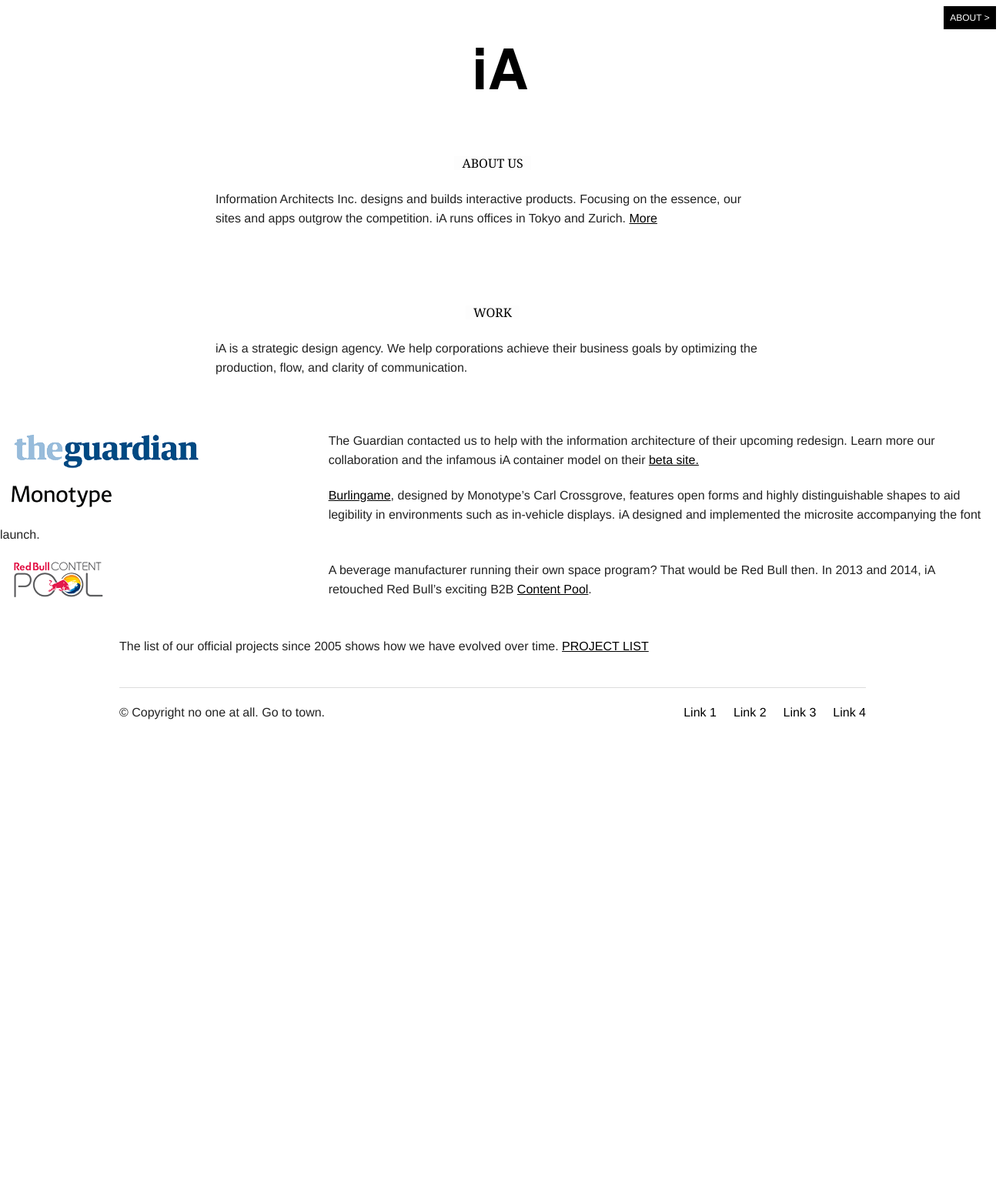
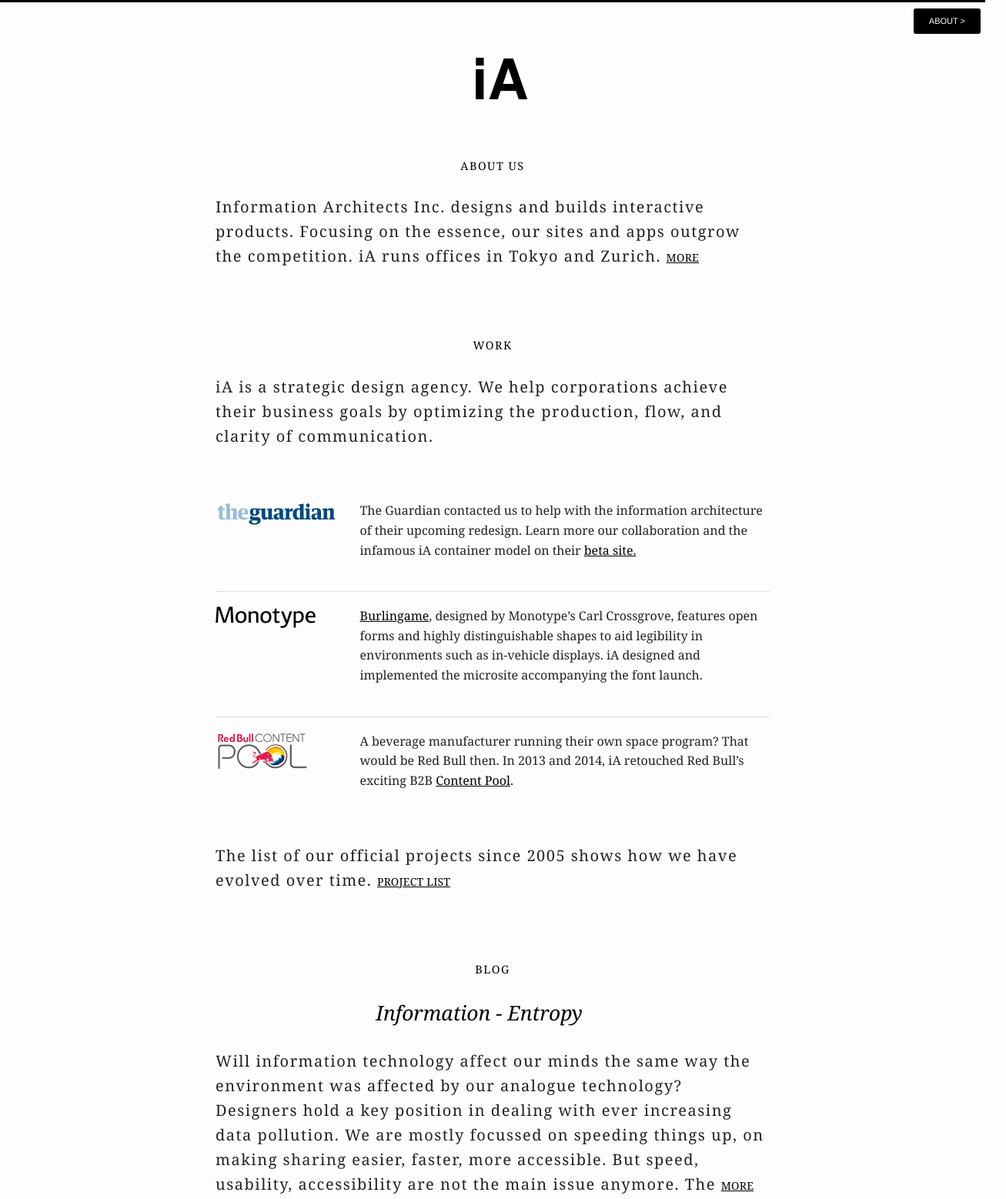
Before and after one commit to matt-ralston/ia_site, a plain HTML site: page index.html in a window 1280 px wide. Shown: the top 1558 px of the page at 77% size, 1307 px wide, since content can reach past the window. Before the commit the page ends 959 px from the top, so only its background shows below. Drawn offline with Linux system fonts and the light colour scheme.

Commit message:
Updates to index.html

```diff
--- a/css/custom.css
+++ b/css/custom.css
@@ -1,36 +1,23 @@
 /* Custom CSS */
+body {
+  background-color: #fdfdfd;
+  font-family: 'iABCRegularSC', Georgia, serif;
+  border-top: solid black;
+}
 
-/*body {
-  text-align: center;
-  width: 100%;
-  margin: 0 0 0 0;
+a {
+  color: black;
 }
-*/
-
-.nav-bar right {
-  -webkit-border-radius: 3px;
-  -moz-border-radius: 3px;
-  border-radius: 3px;
-  position: absolute;
+a:hover {
+  color: crimson;
+  text-decoration: underline;
 }
 
 .button {
-  padding: 8px;
-  top: 8px;
+  margin: 8px;
   background-color: black;
-  font-size: 0.75rem;
+  font-size: 1em;
 }
-
-.nav-bar a:hover {
-    -webkit-border-radius: 3px;
-    -moz-border-radius: 3px;
-    border-radius: 3px;
-    background-color: #333;
-}
-    .nav-bar a:hover .tooltip {
-      display: block;
- }
-
 
 #logo {
 	color: #000;
@@ -39,13 +26,22 @@
 	font-weight: bold;
 	text-decoration: none;
 	line-height: 1em;
+  padding-top: 60px;
+}
+
+.featured {
+  font-family: 'iABCRegularSC', Georgia, serif;
+  font-size: 1.25em;
+  font-weight: lighter;
+  letter-spacing: 1.5px;
 }
 
 .section_separator {
   font-family: 'iABCRegularSC', Georgia, serif;
   position: relative;
-  margin: 5em 0 1.52381em 0;
-  font-size: 1em;
+  margin: 5em 0 2em;
+  font-size: 0.9em;
+  letter-spacing: 1.5px;
   line-height: 1.14286em;
   text-align: center;
 }
@@ -56,28 +52,43 @@
     padding: 0 10px;
     z-index: 1;
     background-color: #fdfdfd;
-    text-decoration: none;
+    text-decoration: !important;
 }
 .section_separator a:hover {
     text-decoration: underline;
     color: crimson; }
 
+#contact {
+  font-style: italic;
+}
+
+p a {
+  text-decoration: underline !important;
+}
+
 .more_link {
 	text-decoration: underline;
-}
-.more_link:hover {
-	color:crimson;
+  font-size: 0.7em;
+  font-weight: 500;
+  font-family: 'iABCRegularSC', Georgia, serif;
+  letter-spacing: 0.25px;
+  line-height: 0.25em;
 }
 
-a {
-	color: black;
+#blog_link {
+  font-style: italic;
+  font-size: 1.65em;
+  font-family: 'iABCRegularSC', Georgia, serif;
+  margin-bottom: 1em;
 }
+
 
 #works-wrapper {
   margin-top: 3.04762em;
   margin-bottom: 3.04762em;
+  font-family: 'iABCRegularSC', Georgia, serif;
 }
 
-#square {
-  background-color: red;
+ul {
+  list-style-type: none;
 }
--- a/index.html
+++ b/index.html
@@ -1,5 +1,5 @@
 <!doctype html>
-<html class="no-js" lang="en">
+<html  lang="en">
   <head>
     <meta charset="utf-8" />
     <meta name="viewport" content="width=device-width, initial-scale=1.0" />
@@ -9,121 +9,194 @@
     <link rel="shortcut icon" type="image/ico" href="img/favicon.ico"/>
     <script src="js/vendor/modernizr.js"></script>
   </head>
+  <body>
 
-  <body>
+  <!-- Navigation -->
+    <div class="contain-to-grid">
+      <nav class="nav-bar right">
+        <ul class="button-group">
+          <li><a href= "#" class="tiny button radius">ABOUT &gt;</a></li>
+        </ul>
+      </nav>
+    </div>
+  <!-- End Navigation -->
 
 
     <div class="row">
-      <div class="large-12 large-offset-2 columns">
-        <div class="nav-bar right">
-         <ul class="button-group">
-            <li><a href= "http://ia.net/about/" class="button">ABOUT ></a></li>
-          </ul>
-        </div>
-      </div>
-    </div>
-
-
-
-    <div class="row">
-      <div class="small-1 small-centered columns">
-            <a id ="logo" href="http://ia.net">iA</a>
-      </div>
-    </div>
-
-<!-- This is a test div
-    <div class="row">
-      <div class="small-9 small-centered columns">
-        <div id="square">div</div>
-      </div>
-    </div> -->
-
-
-
-    <div class="row">
-      <div class="small-2 small-centered columns">
-        <h6 class="section_separator"><a href="http://ia.net/about/">ABOUT US</a></h6>
-      </div>
-    </div>
-
-
-    <div class="row">
-      <div class="small-9 small-centered columns">
-        <p>Information Architects Inc. designs and builds interactive products. Focusing on the essence, our sites and apps outgrow the competition. iA runs offices in Tokyo and Zurich. <a class="more_link" href="http://ia.net/about/">More</a></p>
+      <div class="small-1 small-centered columns" id="logo">
+        <a href="#">iA</a>
       </div>
     </div>
 
 
     <div class="row">
       <div class="small-2 small-centered columns">
-        <h6 class="section_separator"><a href="http://ia.net/about/">WORK</a></h6>
+        <h6 class="section_separator">
+          <a href="#">ABOUT US</a>
+        </h6>
+      </div>
+    </div>
+    <div class="row">
+      <div class="small-9 small-centered columns">
+        <p class="featured">Information Architects Inc. designs and builds interactive products. Focusing on the essence, our sites and apps outgrow the competition. iA runs offices in Tokyo and Zurich. <a class="more_link" href="#">MORE</a></p>
       </div>
     </div>
 
 
     <div class="row">
+      <div class="small-2 small-centered columns">
+        <h6 class="section_separator"><a href="#">WORK</a></h6>
+      </div>
+    </div>
+    <div class="row">
       <div class="small-9 small-centered columns">
-        <p>iA is a strategic design agency. We help corporations achieve their business goals by optimizing the production, flow, and clarity of communication.</p>
+        <p class="featured">iA is a strategic design agency. We help corporations achieve their business goals by optimizing the production, flow, and clarity of communication.</p>
+      </div>
+    </div>
+
+<!-- Work Gallery -->
+<section id="works-wrapper">
+<div class="row">
+  <div class="medium-9 medium-centered columns">
+    <!-- nested grid -->
+    <div class="row">
+      <div class="medium-3 columns">
+        <!-- nested text content -->
+        <img alt="The Guardian" src="img/logo-guardian-2.png"/>
+      </div>
+      <div class="medium-9 columns">
+        <!-- nested right image -->
+        <p>The Guardian contacted us to help with the information architecture of their upcoming redesign. Learn more our collaboration and the infamous iA container model on their <a href="#">beta site.</a></p>
+      </div>
+    </div>
+  <hr/>
+  </div>
+</div>
+<div class="row">
+  <div class="medium-9 medium-centered columns">
+    <div class="row">
+      <div class="medium-3 columns">
+        <img alt="Monotype" src="img/monotype.png"/>
+      </div>
+      <div class="medium-9 columns">
+        <p><a href="#">Burlingame</a>, designed by Monotype’s Carl Crossgrove, features open forms and highly distinguishable shapes to aid legibility in environments such as in-vehicle displays. iA designed and implemented the microsite accompanying the font launch.</p>
+      </div>
+    </div>
+  <hr/>
+  </div>
+</div>
+<div class="row">
+  <div class="medium-9 medium-centered columns">
+    <div class="row">
+      <div class="medium-3 columns">
+        <img alt="Redbull" src="img/redbull.png"/>
+      </div>
+      <div class="medium-9 columns">
+        <p>A beverage manufacturer running their own space program? That would be Red Bull then. In 2013 and 2014, iA retouched Red Bull’s exciting B2B <a href="#">Content Pool</a>.</p>
+      </div>
+    </div>
+  </div>
+</div>
+</section>
+<!-- End Work Gallery -->
+
+    <div class="row">
+      <div class="small-9 small-centered columns">
+        <p class="featured">The list of our official projects since 2005 shows how we have evolved over time. <a class="more_link" href="#">PROJECT LIST</a></p>
       </div>
     </div>
 
 
-
-
-
-          <section id="works-wrapper">
-              <div class="large-4 columns">
-                  <img alt="The Guardian" src="img/logo-guardian-2.png"/>
+    <div class="row">
+      <div class="small-2 small-centered columns">
+        <h6 class="section_separator"><a href="#">BLOG</a></h6>
       </div>
-
-              <p>The Guardian contacted us to help with the information architecture of their upcoming redesign. Learn more our collaboration and the infamous iA container model on their <a class="more_link" href="http://next.theguardian.com/blog/container-model-blended-content/">beta site.</a></p>
-
-              <div class="large-4 columns">
-                  <img src="img/monotype.png"/>
     </div>
-
-              <p><a class="more_link" href="http://monotype.com/studio/burlingame/">Burlingame</a>, designed by Monotype’s Carl Crossgrove, features open forms and highly distinguishable shapes to aid legibility in environments such as in-vehicle displays. iA designed and implemented the microsite accompanying the font launch.</p>
-
-              <div class="large-4 columns">
-                  <img src="img/redbull.png"/>
+    <div class="row">
+      <div class="small-4 small-centered columns" id="blog_link">
+        <a href="#">Information - Entropy</a>
       </div>
-
-              <p>A beverage manufacturer running their own space program? That would be Red Bull then. In 2013 and 2014, iA retouched Red Bull’s exciting B2B <a class="more_link" href="http://www.redbullcontentpool.com">Content Pool</a>.</p>
-
-          </section>
-
-
-
-
-
+    </div>
     <div class="row">
-            <div class="large-12 columns">
-              <p>The list of our official projects since 2005 shows how we have evolved over time. <a class="more_link" href="http://ia.net/work/">PROJECT LIST</a></p>
+      <div class="small-9 small-centered columns">
+        <p class="featured">Will information technology affect our minds the same way the environment was affected by our analogue technology? Designers hold a key position in dealing with ever increasing data pollution. We are mostly focussed on speeding things up, on making sharing easier, faster, more accessible. But speed, usability, accessibility are not the main issue anymore. The <a class="more_link" href="#">MORE</a></p>
       </div>
     </div>
 
+    <div class="row">
+      <div class="small-2 small-centered columns">
+        <h6 class="section_separator"><a href="#">CONTACT</a></h6>
+      </div>
+    </div>
+    <div class="row">
+      <div class="small-9 small-centered columns">
+        <p class="featured" id="contact">iA is a strategic design agency with offices in Tokyo and Zurich. For questions regarding our apps, please visit <a href="#">iAWriter.com</a>. If you are interested in our services, please use our <a href="#">contact form</a>. If you are interested in joining iA, check out the <a href="#">job openings</a>.</p>
+      </div>
+    </div>
 
+    <div class="row">
+      <div class="medium-9 medium-centered columns">
+        <div class="row">
+          <div class="small-4 columns">
+            <ul class="left">
+              <li>Chris Lüscher</li>
+              <li>Flüelastrasse 10</li>
+              <li>8048 Zürich</li>
+              <li>Switzerland</li>
+              <li>+41 44 500 29 30</li>
+            </ul>
+          </div>
+          <div class="medium-4 medium-centered columns">
+            <ul>
+              <li>Oliver Reichenstein</li>
+              <li>Route Kamiya-cho Bld 5F</li>
+              <li>5-2 Kamiyama-cho</li>
+              <li>Shibuya-ku Tokyo</li>
+              <li>150-0047 Japan</li>
+            </ul>
+          </div>
+          <div class="medium-4 columns push-right">
+            <p>Find us on <a href="#">Twitter</a>, or meet up at one of our <a href="#">speaking engagements</a>.</p>
+          </div>
+        </div>
+      </div>
+    </div>
 
-
-    <footer class="row">
-      <div class="large-12 columns">
+    <!-- Footer -->
     <hr/>
     <div class="row">
-          <div class="large-4 columns">
-            <p>© Copyright no one at all. Go to town.</p>
-          </div>
-          <div class="large-4 columns">
-            <ul class="inline-list right">
-              <li><a href="#">Link 1</a></li>
-              <li><a href="#">Link 2</a></li>
-              <li><a href="#">Link 3</a></li>
-              <li><a href="#">Link 4</a></li>
+      <div class="small-5 small-centered columns">
+        <ul class="inline-list">
+          <li><a href="#">HOME</a></li>
+          <li><a href="#">ABOUT US</a></li>
+          <li><a href="#">WORK</a></li>
+          <li><a href="#">BLOG</a></li>
+          <li><a href="#">STORE</a></li>
         </ul>
       </div>
     </div>
+    <div class="row">
+      <div class="small-3 small-centered columns">
+        <ul class="inline-list">
+          <li><a href="#">ENGLISH</a></li>
+          <li><a href="#">DEUTSCH</a></li>
+        </ul>
       </div>
-    </footer>
+    </div>
+    <div class="row">
+      <div class="small-5 small-centered columns">
+        <p>&copy; 2014 INFORMATION ARCHITECTS INC.</p>
+      </div>
+    </div>
+    <!-- End Footer -->
 
+      <div class="contain-to-grid">
+        <nav class="nav-bar right">
+          <ul class="button-group">
+            <li><a href= "#" class="tiny button radius">ABOUT &gt;</a></li>
+          </ul>
+        </nav>
+      </div>
 
   </body>
 </html>
```
Lines whose indentation alone changed are shown as unchanged.
